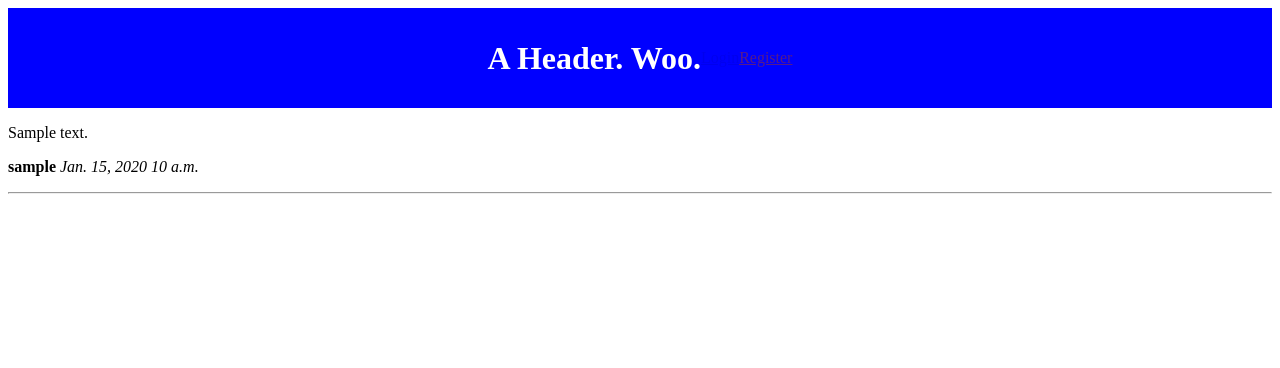
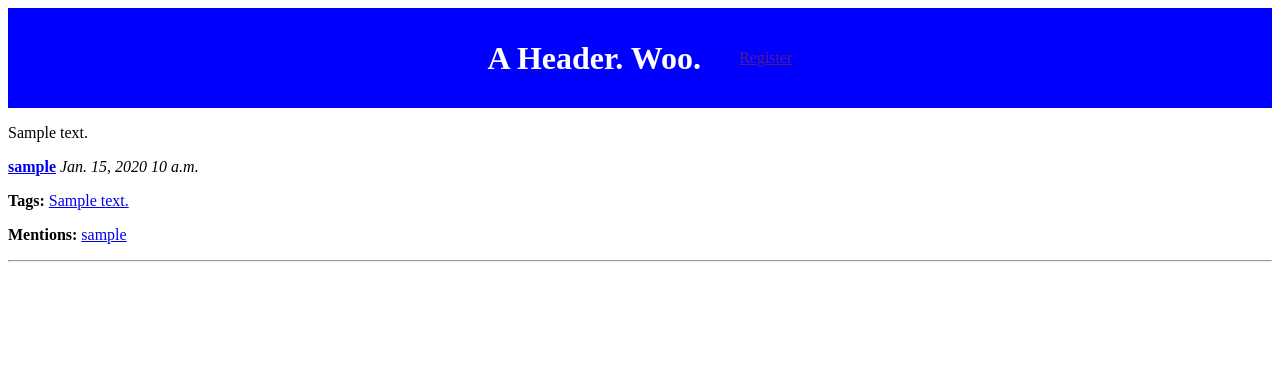
Before and after one commit to pennomi/openwest2015-twitter-clone, a Django app: a page that uses tweets/templates/message_list.html in a window 1280 px wide. Shown: the top 368 px of the page. Run offline with Django 3.2, Linux system fonts and the light colour scheme; tables that the repository leaves empty hold one stand-in row (values such as "Sample post").

Commit message:
Expand messages template.

```diff
--- a/tweets/templates/message_list.html
+++ b/tweets/templates/message_list.html
@@ -7,7 +7,16 @@
     <p>
       {{ message.text }}
     </p>
-    <p><strong>{{ message.user }}</strong> <em>{{ message.created_at | date }} {{ message.created_at | time }}</em></p>
+    <p><strong><a href="{% url 'user-messages' message.user %}">{{ message.user }}</a></strong> <em>{{ message.created_at | date }} {{ message.created_at | time }}</em></p>
+
+    <p>
+      <strong>Tags:</strong>
+      {% for tag in message.hashtags.all %} <a href="?hashtag={{ tag }}">{{ tag }}</a> {% endfor %}
+    </p>
+    <p>
+      <strong>Mentions:</strong>
+      {% for user in message.tagged_users.all %} <a href="{% url 'user-messages' user %}">{{ user.username }}</a> {% endfor %}
+    </p>
     <hr>
   {% empty %}
     <h3>These are not the messages you are looking for.</h3>
--- a/tweets/urls.py
+++ b/tweets/urls.py
@@ -6,7 +6,7 @@ from .views import MessageList, MyMessageList, FilteredMessageList, CreateMessag
 
 urlpatterns = [
     url(r'^my-messages/$', MyMessageList.as_view(), name="my-messages"),
-    url(r'^messages/(?P<username>\w+)/$', FilteredMessageList.as_view()),
+    url(r'^messages/(?P<username>\w+)/$', FilteredMessageList.as_view(), name="user-messages"),
     url(r'^$|^messages/$', MessageList.as_view(), name="index"),
     url(r'^new/$', login_required(CreateMessage.as_view())),
 ]
```
